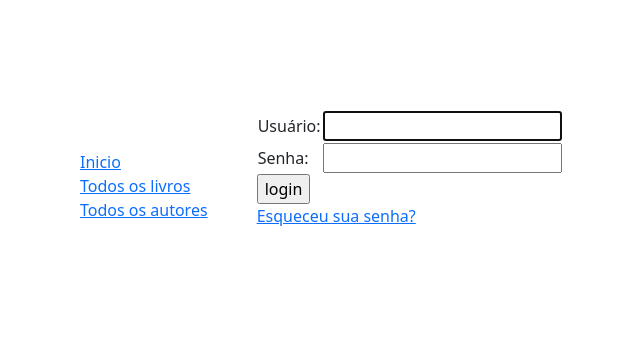
After one commit to lbmiranda/Python-Codes, a Django app: page /contas/login/ in a window 1280 px wide. The commit adds this page. Shown: the top 343 px of the page, without its empty margins (42-682 px from the left). Run offline with Django 4.2, Linux system fonts and the light colour scheme.

Commit message:
login e autenticação de usuário iniciados

```diff
--- a/bibliotecaDjango/bibliotecaLocal/bibliotecaLocal/settings.py
+++ b/bibliotecaDjango/bibliotecaLocal/bibliotecaLocal/settings.py
@@ -11,6 +11,7 @@ https://docs.djangoproject.com/en/4.1/ref/settings/
 """
 
 from pathlib import Path
+import os
 
 # Build paths inside the project like this: BASE_DIR / 'subdir'.
 BASE_DIR = Path(__file__).resolve().parent.parent
@@ -57,7 +58,7 @@ ROOT_URLCONF = 'bibliotecaLocal.urls'
 TEMPLATES = [
     {
         'BACKEND': 'django.template.backends.django.DjangoTemplates',
-        'DIRS': [],
+        'DIRS': [os.path.join(BASE_DIR,'templates')],
         'APP_DIRS': True,
         'OPTIONS': {
             'context_processors': [
--- a/bibliotecaDjango/bibliotecaLocal/bibliotecaLocal/urls.py
+++ b/bibliotecaDjango/bibliotecaLocal/bibliotecaLocal/urls.py
@@ -32,3 +32,7 @@ from django.conf import settings
 from django.conf.urls.static import static
 
 urlpatterns += static(settings.STATIC_URL, document_root = settings.STATIC_ROOT)
+
+urlpatterns += [
+    path('contas/', include('django.contrib.auth.urls')),
+]
--- a/bibliotecaDjango/bibliotecaLocal/catalog/static/css/style.css
+++ b/bibliotecaDjango/bibliotecaLocal/catalog/static/css/style.css
@@ -1,5 +1,7 @@
 .sidebar-nav {
-    margin-top: 20px;
+    margin-top: 40px;
     padding: 0;
     list-style: none;
   }
+
+  body {margin: 10px;padding:100px;}
--- a/bibliotecaDjango/bibliotecaLocal/catalog/templates/base_generic.html
+++ b/bibliotecaDjango/bibliotecaLocal/catalog/templates/base_generic.html
@@ -7,7 +7,7 @@
   <link href="https://cdn.jsdelivr.net/npm/bootstrap@5.1.3/dist/css/bootstrap.min.css" rel="stylesheet" integrity="sha384-1BmE4kWBq78iYhFldvKuhfTAU6auU8tT94WrHftjDbrCEXSU1oBoqyl2QvZ6jIW3" crossorigin="anonymous">
   <!-- Add additional CSS in static file -->
   {% load static %}
-  <link rel="stylesheet" href="{% static 'css/styles.css' %}">
+  <link rel="stylesheet" href="{% static 'css/style.css' %}">
 </head>
 <body>
   <div class="container-fluid">
@@ -21,7 +21,26 @@
         </ul>
      {% endblock %}
       </div>
-      <div class="col-sm-10 ">{% block content %}{% endblock %}</div>
+      <div class="col-sm-10 ">{% block content %}{% endblock %}
+
+        {% block pagination %}
+          {% if is_paginated %}
+              <div class="pagination">
+                  <span class="page-links">
+                      {% if page_obj.has_previous %}
+                          <a href="{{ request.path }}?page={{ page_obj.previous_page_number }}">previous</a>
+                      {% endif %}
+                      <span class="page-current">
+                          Page {{ page_obj.number }} of {{ page_obj.paginator.num_pages }}.
+                      </span>
+                      {% if page_obj.has_next %}
+                          <a href="{{ request.path }}?page={{ page_obj.next_page_number }}">next</a>
+                      {% endif %}
+                  </span>
+              </div>
+          {% endif %}
+        {% endblock %}
+      </div>
     </div>
   </div>
 </body>
--- a/bibliotecaDjango/bibliotecaLocal/catalog/templates/index.html
+++ b/bibliotecaDjango/bibliotecaLocal/catalog/templates/index.html
@@ -17,4 +17,6 @@
       <li><strong>Livros com 'Ensaio':</strong> {{ num_ensaio }}</li>
     </ul>
 
+    <p>Você visitou esta página {{ num_visitas}} vezes. </p>
+
 {% endblock %}
--- /dev/null
+++ b/bibliotecaDjango/bibliotecaLocal/templates/registration/login.html
@@ -0,0 +1,37 @@
+{% extends "base_generic.html" %}
+
+{% block content %}
+
+    {% if form.errors %}
+        <p>Usuário ou senha incorretos/inexistentes. Por favor tente novamente</p>
+    {% endif %}
+
+    {% if next %}
+        {% if user.is_authenticated %}
+            <p>Sua conta não possui acesso a esta página. Para prosseguir, por favor faça o login com uma conta que possua este acesso</p>
+        {% else %}
+            <p>Por favor faça o login para visualizar esta página</p>
+        {% endif %}
+    {% endif %}
+
+<form method="post" action="{% url 'login' %}">
+    {% csrf_token %}
+    <table>
+        <tr>
+            <td>{{ form.username.label_tag }}</td>
+            <td>{{ form.username }}</td>
+        </tr>
+        <tr>
+            <td>{{ form.password.label_tag }}</td>
+            <td>{{ form.password }}</td>
+        </tr>
+    </table>
+
+    <input type="submit" value="login">
+    <input type="hidden" name="next" value="{{ next }}">
+
+</form>
+
+<p><a href="{% url 'password_reset' %}">Esqueceu sua senha?</a></p>
+
+{% endblock %}
```
Also changed, not shown: bibliotecaDjango/bibliotecaLocal/catalog/views.py (+6 -6 lines), bibliotecaDjango/bibliotecaLocal/db.sqlite3.
